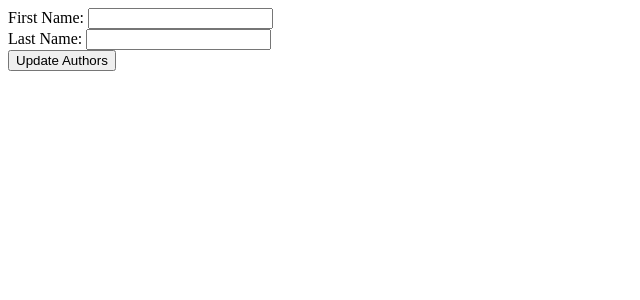
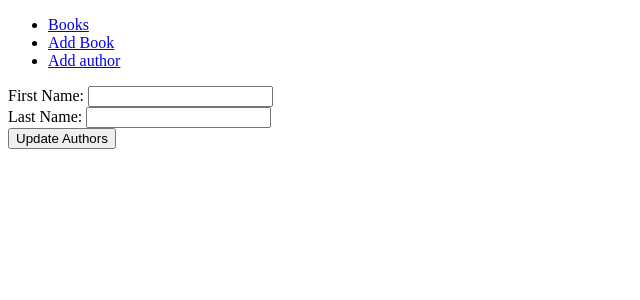
Before and after one commit to HeatherBluesky/Python-project, a Flask app: page /authors/1/edit in a window 1280 px wide. Shown: the top 300 px of the page, without its empty margins (0-640 px from the left). Run offline with Flask 3, Linux system fonts and the light colour scheme; data that the repository does not hold is empty; some libraries are stand-ins or nearby versions.

Commit message:
fixed nav bar

```diff
--- a/templates/base.html
+++ b/templates/base.html
@@ -6,7 +6,18 @@
     <title>Book Shop</title>
 </head>
 <nav>
-
+    <ul class="nav bar">
+        <li>
+            <a href="/books">Books</a>
+        </li>
+        <li>
+            <a href="/books/new">Add Book</a>
+        </li>
+        <li>
+          <a href="/authors/new">Add author</a>
+      </li>
+    </ul>
+    </nav>
 <body>
 
 <body>
```
